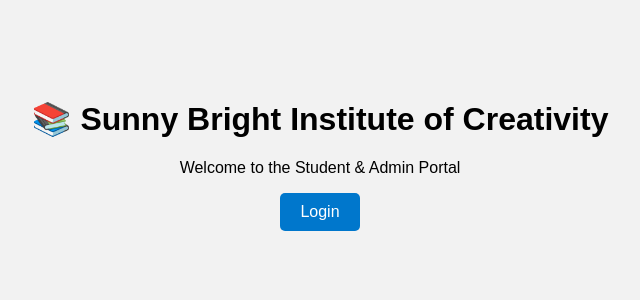
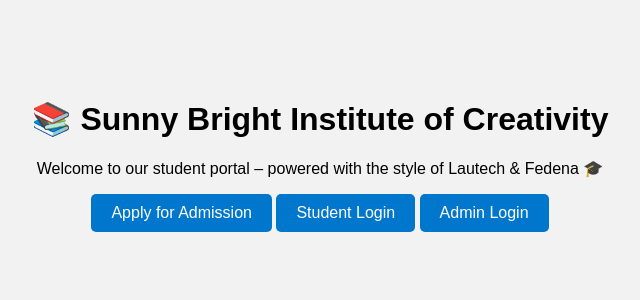
Before and after one commit to sb114339-collab/sunnybright-portal, a Flask app: page / in a window 1280 px wide. Shown: the top 300 px of the page, without its empty margins (320-960 px from the left). Run offline with Flask 3, Linux system fonts and the light colour scheme.

Commit message:
Update index.html
Homepage template with login

```diff
--- a/templates/index.html
+++ b/templates/index.html
@@ -1,14 +1,21 @@
 <!DOCTYPE html>
-<html>
+<html lang="en">
 <head>
+  <meta charset="UTF-8">
+  <meta name="viewport" content="width=device-width, initial-scale=1.0">
   <title>Sunny Bright Institute Portal</title>
   <link rel="stylesheet" href="{{ url_for('static', filename='style.css') }}">
 </head>
-<body class="home">
+<body>
   <div class="container">
     <h1>📚 Sunny Bright Institute of Creativity</h1>
-    <p>Welcome to the Student & Admin Portal</p>
-    <a href="{{ url_for('login') }}" class="btn">Login</a>
+    <p>Welcome to our student portal – powered with the style of Lautech & Fedena 🎓</p>
+
+    <div class="menu">
+      <a href="/admission" class="btn">Apply for Admission</a>
+      <a href="/student-login" class="btn">Student Login</a>
+      <a href="/admin-login" class="btn">Admin Login</a>
+    </div>
   </div>
 </body>
 </html>
```
